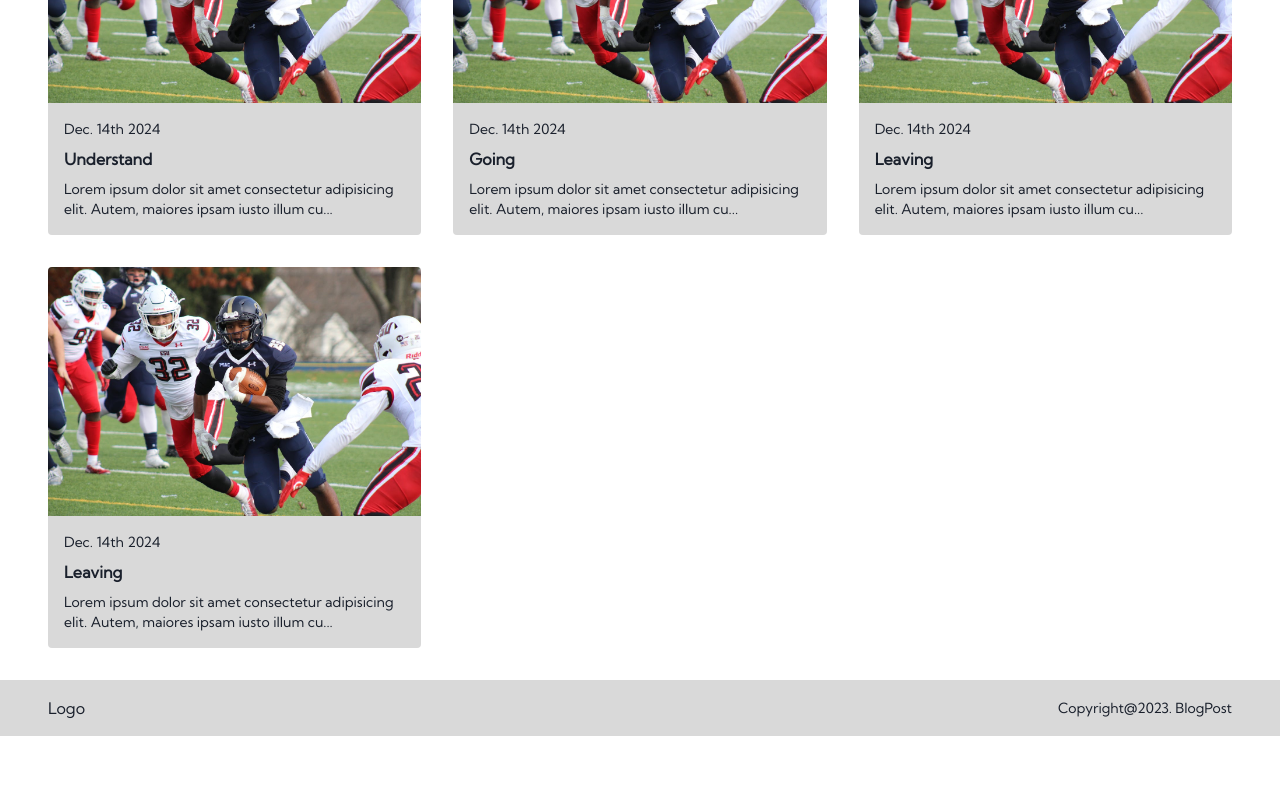
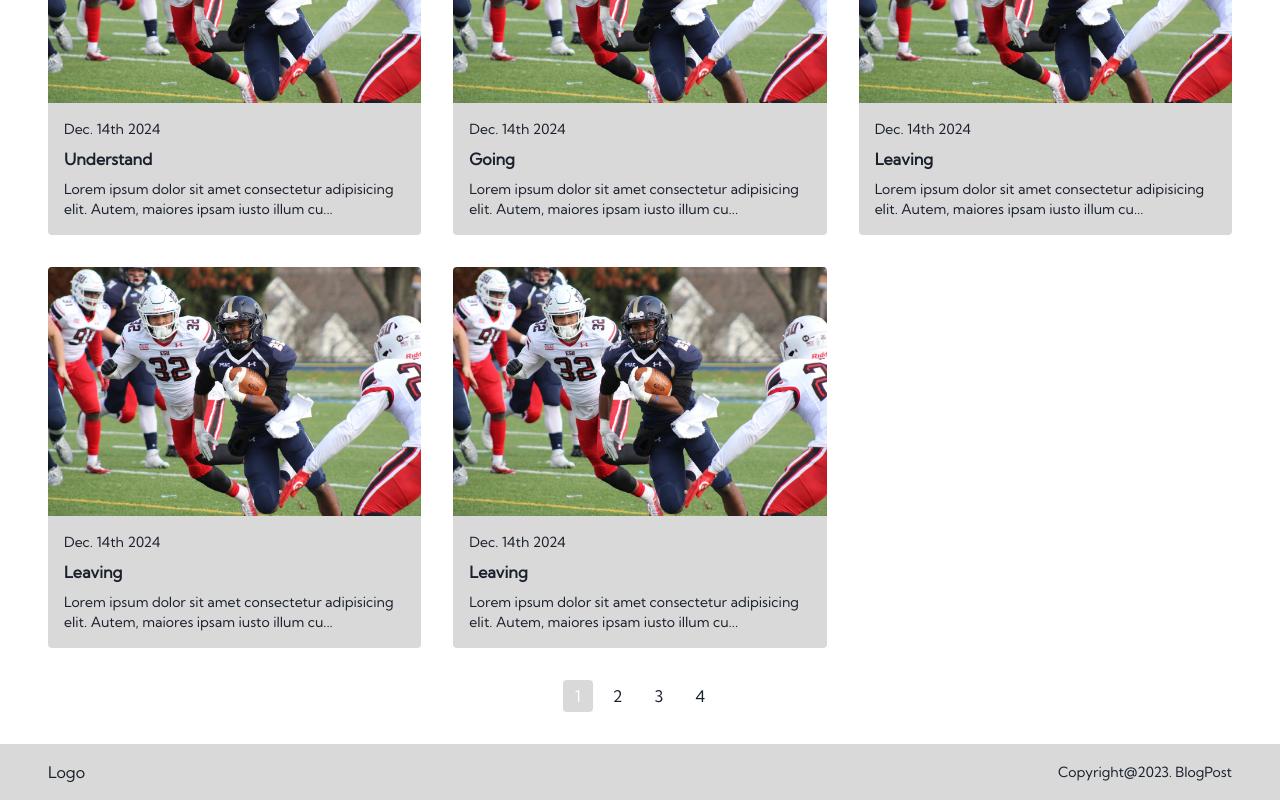
Before and after one commit to Marcos8060/blog_test, a Next.js app: page / in a window 1280 px wide. Shown: the part 352-1152 px from the top of the page. Before the commit the page ends 1088 px from the top, so only its background shows below. Built offline with nearby package versions, Linux system fonts and the light colour scheme.

Commit message:
added pagination logic

```diff
--- a/src/components/blogData.tsx
+++ b/src/components/blogData.tsx
@@ -43,4 +43,136 @@ export const blogData = [
         pariatur, tenetur debitis adipisci eaque fugiat praesentium nostrum
         maxime cumque neque.`,
   },
+  {
+    id: 5,
+    pub_date: "Dec. 14th 2024",
+    title: "Leaving",
+    description: `Lorem ipsum dolor sit amet consectetur adipisicing elit. Autem, maiores
+        ipsam iusto illum cupiditate ut non repudiandae magni officiis iure in
+        pariatur labore inventore aut optio animi officia, explicabo commodi!
+        Corporis molestias commodi harum facere nostrum earum. Quos itaque
+        pariatur, tenetur debitis adipisci eaque fugiat praesentium nostrum
+        maxime cumque neque.`,
+  },
+  {
+    id: 6,
+    pub_date: "Dec. 14th 2024",
+    title: "Leaving",
+    description: `Lorem ipsum dolor sit amet consectetur adipisicing elit. Autem, maiores
+        ipsam iusto illum cupiditate ut non repudiandae magni officiis iure in
+        pariatur labore inventore aut optio animi officia, explicabo commodi!
+        Corporis molestias commodi harum facere nostrum earum. Quos itaque
+        pariatur, tenetur debitis adipisci eaque fugiat praesentium nostrum
+        maxime cumque neque.`,
+  },
+  {
+    id: 7,
+    pub_date: "Dec. 14th 2024",
+    title: "Leaving",
+    description: `Lorem ipsum dolor sit amet consectetur adipisicing elit. Autem, maiores
+        ipsam iusto illum cupiditate ut non repudiandae magni officiis iure in
+        pariatur labore inventore aut optio animi officia, explicabo commodi!
+        Corporis molestias commodi harum facere nostrum earum. Quos itaque
+        pariatur, tenetur debitis adipisci eaque fugiat praesentium nostrum
+        maxime cumque neque.`,
+  },
+  {
+    id: 8,
+    pub_date: "Dec. 14th 2024",
+    title: "Leaving",
+    description: `Lorem ipsum dolor sit amet consectetur adipisicing elit. Autem, maiores
+        ipsam iusto illum cupiditate ut non repudiandae magni officiis iure in
+        pariatur labore inventore aut optio animi officia, explicabo commodi!
+        Corporis molestias commodi harum facere nostrum earum. Quos itaque
+        pariatur, tenetur debitis adipisci eaque fugiat praesentium nostrum
+        maxime cumque neque.`,
+  },
+  {
+    id: 9,
+    pub_date: "Dec. 14th 2024",
+    title: "Leaving",
+    description: `Lorem ipsum dolor sit amet consectetur adipisicing elit. Autem, maiores
+        ipsam iusto illum cupiditate ut non repudiandae magni officiis iure in
+        pariatur labore inventore aut optio animi officia, explicabo commodi!
+        Corporis molestias commodi harum facere nostrum earum. Quos itaque
+        pariatur, tenetur debitis adipisci eaque fugiat praesentium nostrum
+        maxime cumque neque.`,
+  },
+  {
+    id: 10,
+    pub_date: "Dec. 14th 2024",
+    title: "Leaving",
+    description: `Lorem ipsum dolor sit amet consectetur adipisicing elit. Autem, maiores
+        ipsam iusto illum cupiditate ut non repudiandae magni officiis iure in
+        pariatur labore inventore aut optio animi officia, explicabo commodi!
+        Corporis molestias commodi harum facere nostrum earum. Quos itaque
+        pariatur, tenetur debitis adipisci eaque fugiat praesentium nostrum
+        maxime cumque neque.`,
+  },
+  {
+    id: 11,
+    pub_date: "Dec. 14th 2024",
+    title: "Leaving",
+    description: `Lorem ipsum dolor sit amet consectetur adipisicing elit. Autem, maiores
+        ipsam iusto illum cupiditate ut non repudiandae magni officiis iure in
+        pariatur labore inventore aut optio animi officia, explicabo commodi!
+        Corporis molestias commodi harum facere nostrum earum. Quos itaque
+        pariatur, tenetur debitis adipisci eaque fugiat praesentium nostrum
+        maxime cumque neque.`,
+  },
+  {
+    id: 12,
+    pub_date: "Dec. 14th 2024",
+    title: "Leaving",
+    description: `Lorem ipsum dolor sit amet consectetur adipisicing elit. Autem, maiores
+        ipsam iusto illum cupiditate ut non repudiandae magni officiis iure in
+        pariatur labore inventore aut optio animi officia, explicabo commodi!
+        Corporis molestias commodi harum facere nostrum earum. Quos itaque
+        pariatur, tenetur debitis adipisci eaque fugiat praesentium nostrum
+        maxime cumque neque.`,
+  },
+  {
+    id: 13,
+    pub_date: "Dec. 14th 2024",
+    title: "Leaving",
+    description: `Lorem ipsum dolor sit amet consectetur adipisicing elit. Autem, maiores
+        ipsam iusto illum cupiditate ut non repudiandae magni officiis iure in
+        pariatur labore inventore aut optio animi officia, explicabo commodi!
+        Corporis molestias commodi harum facere nostrum earum. Quos itaque
+        pariatur, tenetur debitis adipisci eaque fugiat praesentium nostrum
+        maxime cumque neque.`,
+  },
+  {
+    id: 14,
+    pub_date: "Dec. 14th 2024",
+    title: "Leaving",
+    description: `Lorem ipsum dolor sit amet consectetur adipisicing elit. Autem, maiores
+        ipsam iusto illum cupiditate ut non repudiandae magni officiis iure in
+        pariatur labore inventore aut optio animi officia, explicabo commodi!
+        Corporis molestias commodi harum facere nostrum earum. Quos itaque
+        pariatur, tenetur debitis adipisci eaque fugiat praesentium nostrum
+        maxime cumque neque.`,
+  },
+  {
+    id: 15,
+    pub_date: "Dec. 14th 2024",
+    title: "Leaving",
+    description: `Lorem ipsum dolor sit amet consectetur adipisicing elit. Autem, maiores
+        ipsam iusto illum cupiditate ut non repudiandae magni officiis iure in
+        pariatur labore inventore aut optio animi officia, explicabo commodi!
+        Corporis molestias commodi harum facere nostrum earum. Quos itaque
+        pariatur, tenetur debitis adipisci eaque fugiat praesentium nostrum
+        maxime cumque neque.`,
+  },
+  {
+    id: 16,
+    pub_date: "Dec. 14th 2024",
+    title: "Leaving",
+    description: `Lorem ipsum dolor sit amet consectetur adipisicing elit. Autem, maiores
+        ipsam iusto illum cupiditate ut non repudiandae magni officiis iure in
+        pariatur labore inventore aut optio animi officia, explicabo commodi!
+        Corporis molestias commodi harum facere nostrum earum. Quos itaque
+        pariatur, tenetur debitis adipisci eaque fugiat praesentium nostrum
+        maxime cumque neque.`,
+  },
 ];
--- a/src/pages/blogSection.tsx
+++ b/src/pages/blogSection.tsx
@@ -1,11 +1,12 @@
 import { blogData } from "@/components/blogData";
-import { filter } from "@chakra-ui/react";
 import Link from "next/link";
 import React, { useState } from "react";
 import { IoMdSearch } from "react-icons/io";
 
 const BlogSection = () => {
   const [searchQuery, setSearchQuery] = useState("");
+  const [currentPage, setCurrentPage] = useState(1);
+  const blogsPerPage = 5;
 
   // Function to truncate text
   const truncateText = (text: string, maxLength: number) => {
@@ -20,6 +21,21 @@ const BlogSection = () => {
     data.title.toLowerCase().includes(searchQuery.toLowerCase())
   );
 
+  // Calculate the total number of pages
+  const totalPages = Math.ceil(filteredBlogs.length / blogsPerPage);
+
+  // Get the blogs for the current page
+  const getPaginatedBlogs = () => {
+    const startIndex = (currentPage - 1) * blogsPerPage;
+    const endIndex = startIndex + blogsPerPage;
+    return filteredBlogs.slice(startIndex, endIndex);
+  };
+
+  // Handle page change
+  const handlePageChange = (pageNumber: number) => {
+    setCurrentPage(pageNumber);
+  };
+
   return (
     <section className="sm:px-12 px-4 py-8">
       <section className="md:flex items-center justify-between">
@@ -33,19 +49,22 @@ const BlogSection = () => {
             type="text"
             placeholder="Search by Title"
             value={searchQuery}
-            onChange={(e) => setSearchQuery(e.target.value)}
+            onChange={(e) => {
+              setSearchQuery(e.target.value);
+              setCurrentPage(1); // Reset to the first page on search
+            }}
           />
-            <IoMdSearch className="absolute top-2 right-4" />
+          <IoMdSearch className="absolute top-2 right-4" />
         </div>
       </section>
 
       <p className="text-center my-4 font-bold text-sm">
         {searchQuery &&
-          `Showing ${filteredBlogs.length} Result(s) of "${searchQuery}"`}
+          `Showing ${filteredBlogs.length} Result(s) for "${searchQuery}"`}
       </p>
 
       <section className="grid md:grid-cols-3 grid-cols-1 gap-8">
-        {(searchQuery ? filteredBlogs : blogData).map((data) => (
+        {getPaginatedBlogs().map((data) => (
           <Link
             key={data.id}
             href={{
@@ -68,6 +87,20 @@ const BlogSection = () => {
           </Link>
         ))}
       </section>
+
+      <section className="flex justify-center mt-8">
+        {Array.from({ length: totalPages }, (_, index) => (
+          <button
+            key={index}
+            onClick={() => handlePageChange(index + 1)}
+            className={`mx-1 px-3 py-1 rounded ${
+              currentPage === index + 1 ? "bg-primary text-white" : "bg-gray-200"
+            }`}
+          >
+            {index + 1}
+          </button>
+        ))}
+      </section>
     </section>
   );
 };
```
